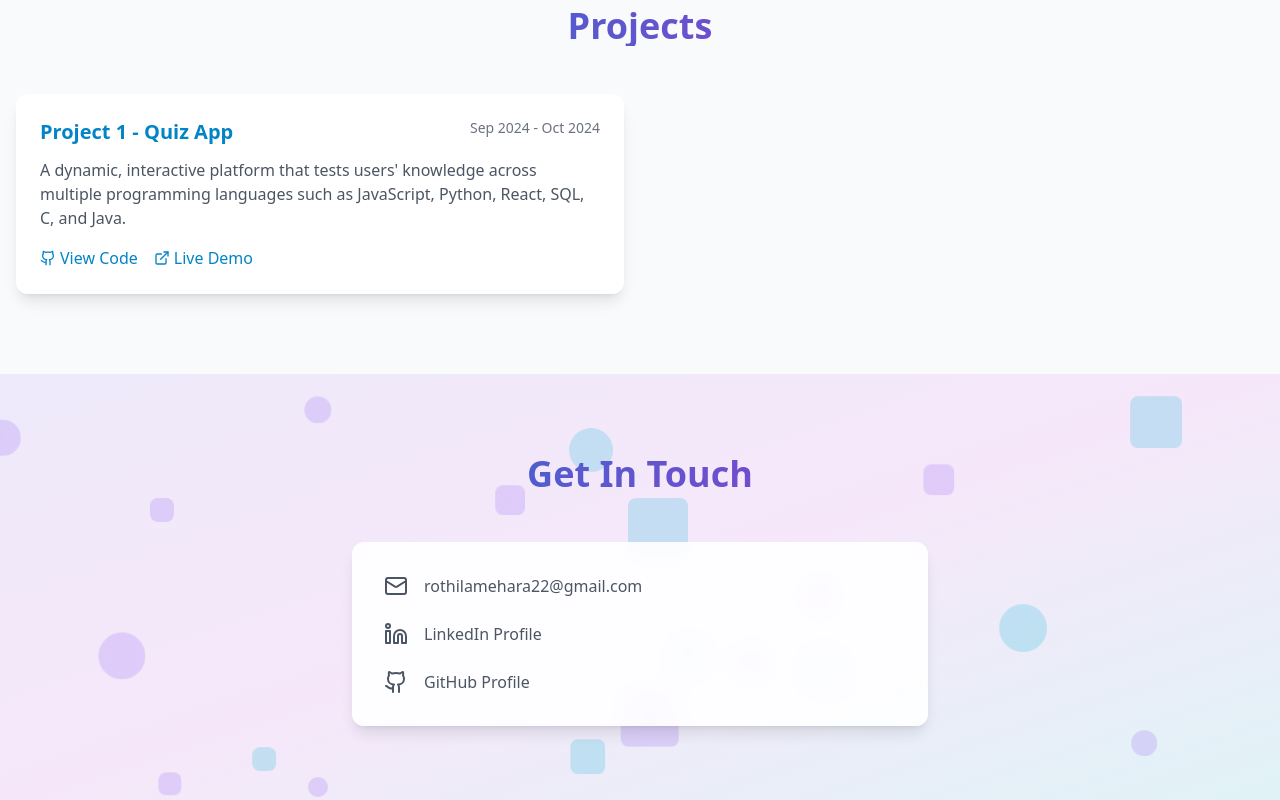
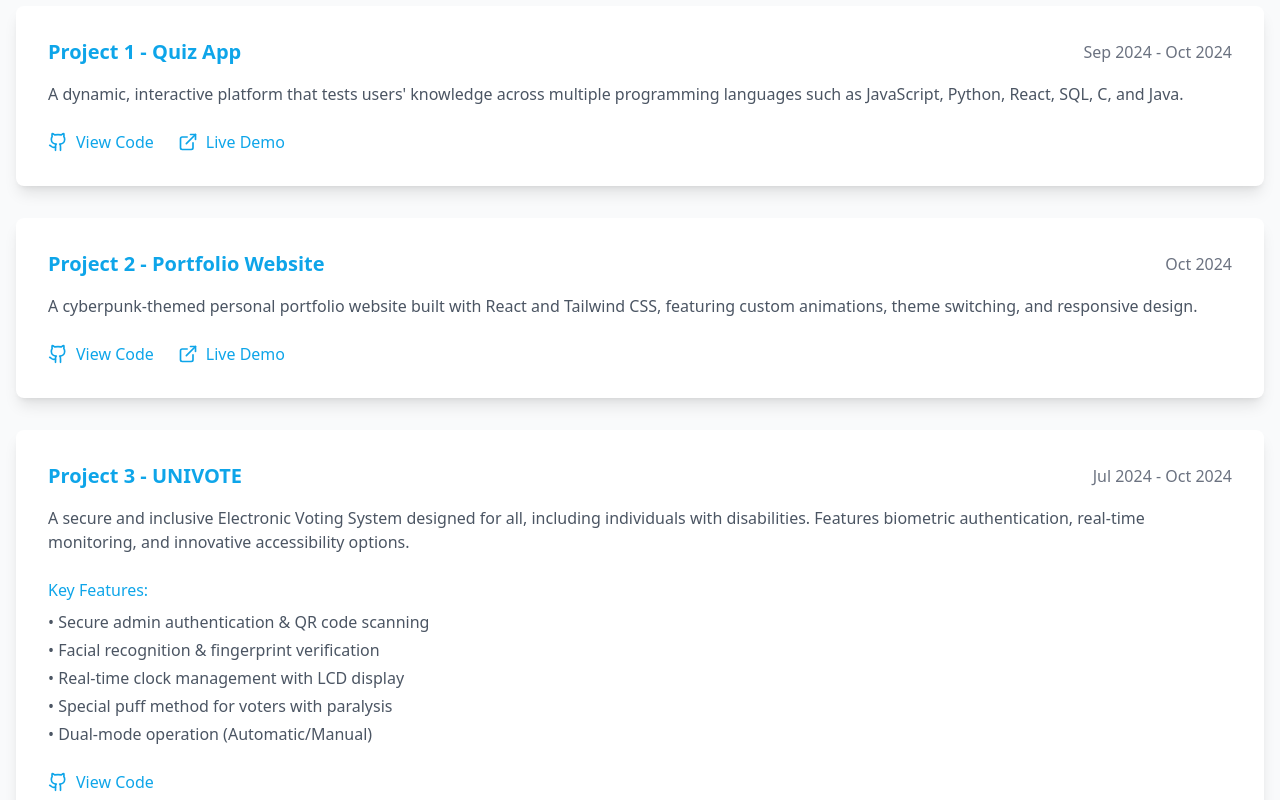
Before and after one commit to mehara-rothila/portf, a React (Create React App) app: page / in a window 1280 px wide. Shown: the part 1560-2360 px from the top of the page. Built offline with nearby package versions, Linux system fonts and the light colour scheme.

Commit message:
Update Portfolio.js

```diff
--- a/src/components/Portfolio.js
+++ b/src/components/Portfolio.js
@@ -193,39 +193,111 @@ const Portfolio = () => {
    {/* Projects Section */}
 <section id="projects" className="py-20">
   <div className="max-w-7xl mx-auto px-4">
-          <h2 className="text-4xl font-bold text-center mb-12 bg-gradient-to-r from-primary-600 to-secondary-600 bg-clip-text text-transparent">
-            Projects
-          </h2>
-          <div className="grid md:grid-cols-2 gap-8">
-            {/* Example project card */}
-            <div className="group backdrop-blur-md bg-white/90 dark:bg-gray-800/90 p-6 rounded-xl shadow-lg dark:shadow-gray-800 hover:shadow-2xl transform hover:-translate-y-2 transition-all duration-300">
-              <div className="flex justify-between items-start mb-3">
-                <h3 className="text-xl font-semibold text-primary-600 dark:text-primary-400">
+    <div className="grid gap-8">
+      {/* Project 1 - Quiz App */}
+      <div className="bg-white dark:bg-gray-900 p-8 rounded-lg shadow-lg">
+        <div className="flex justify-between items-center mb-4">
+          <h3 className="text-xl font-semibold text-primary-500">
             Project 1 - Quiz App
           </h3>
-                <span className="text-sm text-gray-500 dark:text-gray-400">
+          <span className="text-gray-500 dark:text-gray-400">
             Sep 2024 - Oct 2024
           </span>
         </div>
-              <p className="text-gray-600 dark:text-gray-300 mb-4">
+
+        <p className="text-gray-600 dark:text-gray-300 mb-6">
           A dynamic, interactive platform that tests users' knowledge across multiple programming languages such as JavaScript, Python, React, SQL, C, and Java.
         </p>
-              <div className="flex space-x-4">
+
+        <div className="flex space-x-6">
           <a
             href="https://github.com/mehara-rothila/Quiz-App"
             target="_blank"
             rel="noopener noreferrer"
-                  className="inline-flex items-center text-primary-600 dark:text-primary-400 hover:text-primary-800 dark:hover:text-primary-300 transition-colors duration-200"
+            className="inline-flex items-center text-primary-500 hover:text-primary-400"
           >
-                  <Github size={16} className="mr-1" /> View Code
+            <Github className="mr-2" size={20} /> View Code
           </a>
           <a
             href="https://mrr-quiz.netlify.app/"
             target="_blank"
             rel="noopener noreferrer"
-                  className="inline-flex items-center text-primary-600 dark:text-primary-400 hover:text-primary-800 dark:hover:text-primary-300 transition-colors duration-200"
+            className="inline-flex items-center text-primary-500 hover:text-primary-400"
           >
-                  <ExternalLink size={16} className="mr-1" /> Live Demo
+            <ExternalLink className="mr-2" size={20} /> Live Demo
+          </a>
+        </div>
+      </div>
+
+      {/* Project 2 - Portfolio Website */}
+      <div className="bg-white dark:bg-gray-900 p-8 rounded-lg shadow-lg">
+        <div className="flex justify-between items-center mb-4">
+          <h3 className="text-xl font-semibold text-primary-500">
+            Project 2 - Portfolio Website
+          </h3>
+          <span className="text-gray-500 dark:text-gray-400">
+            Oct 2024
+          </span>
+        </div>
+
+        <p className="text-gray-600 dark:text-gray-300 mb-6">
+          A cyberpunk-themed personal portfolio website built with React and Tailwind CSS, featuring custom animations, theme switching, and responsive design.
+        </p>
+
+        <div className="flex space-x-6">
+          <a
+            href="https://github.com/mehara-rothila/port-cyber"
+            target="_blank"
+            rel="noopener noreferrer"
+            className="inline-flex items-center text-primary-500 hover:text-primary-400"
+          >
+            <Github className="mr-2" size={20} /> View Code
+          </a>
+          <a
+            href="https://portf-cyber.netlify.app/"
+            target="_blank"
+            rel="noopener noreferrer"
+            className="inline-flex items-center text-primary-500 hover:text-primary-400"
+          >
+            <ExternalLink className="mr-2" size={20} /> Live Demo
+          </a>
+        </div>
+      </div>
+
+      {/* Project 3 - UNIVOTE */}
+      <div className="bg-white dark:bg-gray-900 p-8 rounded-lg shadow-lg">
+        <div className="flex justify-between items-center mb-4">
+          <h3 className="text-xl font-semibold text-primary-500">
+            Project 3 - UNIVOTE
+          </h3>
+          <span className="text-gray-500 dark:text-gray-400">
+            Jul 2024 - Oct 2024
+          </span>
+        </div>
+
+        <p className="text-gray-600 dark:text-gray-300 mb-6">
+          A secure and inclusive Electronic Voting System designed for all, including individuals with disabilities. Features biometric authentication, real-time monitoring, and innovative accessibility options.
+        </p>
+
+        <div className="mb-6">
+          <h4 className="text-primary-500 mb-2">Key Features:</h4>
+          <ul className="text-gray-600 dark:text-gray-300 space-y-1 list-inside">
+            <li>• Secure admin authentication & QR code scanning</li>
+            <li>• Facial recognition & fingerprint verification</li>
+            <li>• Real-time clock management with LCD display</li>
+            <li>• Special puff method for voters with paralysis</li>
+            <li>• Dual-mode operation (Automatic/Manual)</li>
+          </ul>
+        </div>
+
+        <div className="flex space-x-6">
+          <a
+            href="https://github.com/mehara-rothila/UNIVOTE"
+            target="_blank"
+            rel="noopener noreferrer"
+            className="inline-flex items-center text-primary-500 hover:text-primary-400"
+          >
+            <Github className="mr-2" size={20} /> View Code
           </a>
         </div>
       </div>
```
Lines whose indentation alone changed are shown as unchanged.
